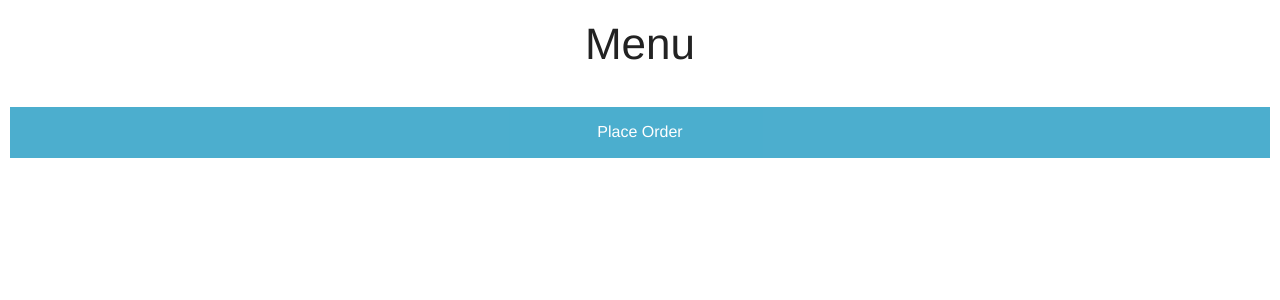
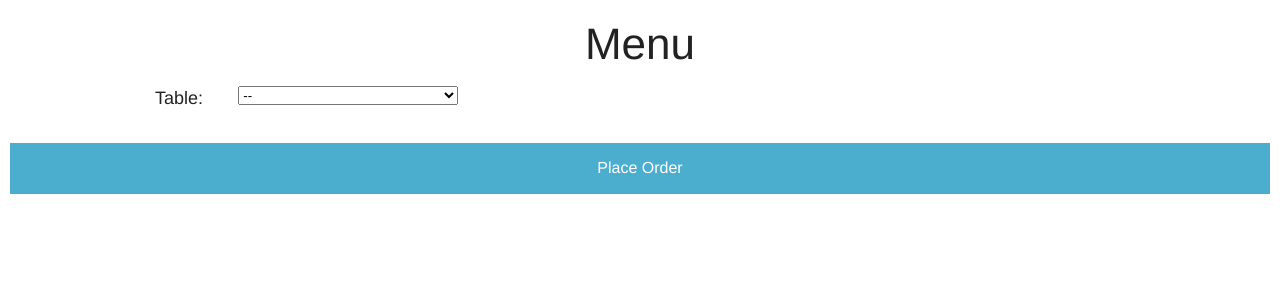
Before and after one commit to RevolutionTech/seared-quail, a Django app: page / in a window 1280 px wide. Shown: the top 300 px of the page. Run offline with Django 3.2, Linux system fonts and the light colour scheme; data that the repository does not hold is empty.

Commit message:
Added table selection to menu

```diff
--- a/seared_quail/menu/views.py
+++ b/seared_quail/menu/views.py
@@ -7,6 +7,7 @@
 from django.views.generic import TemplateView
 
 from menu.models import Category
+from restaurant.models import Table
 
 
 class MenuView(TemplateView):
@@ -25,5 +26,6 @@ class MenuView(TemplateView):
                     'menuitems': category.menuitem_set.all(),
                 })
         context['menu'] = menu
+        context['tables'] = Table.objects.all()
 
         return context
--- a/static/js/menu.js
+++ b/static/js/menu.js
@@ -1,10 +1,20 @@
 $(document).ready(function() {
     'use strict'
 
-    function check_order_button_status () {
+    // Order button should be enabled iff:
+    // 1) Table is selected
+    // 2) One or more menu items has quantity > 0
+    function update_order_button_status () {
         var order_button = $( '.button.placeorder' );
-        if (order_button.disabled) return;
 
+        // A table must be selected
+        var table_id = $( '.table' ).val();
+        if (table_id == 0){
+            order_button.attr("disabled", true);
+            return;
+        }
+
+        // One or more menu items has quantity > 0
         var disable = true;
         $( '.quantity' ).each(function() {
             var quantity = parseInt($(this).html());
@@ -14,6 +24,8 @@ $(document).ready(function() {
                 return;
             }
         })
+
+        // Set enabled/disabled
         if (disable) order_button.attr("disabled", true);
     };
 
@@ -22,7 +34,7 @@ $(document).ready(function() {
         var quantity = parseInt($( '#' + this.id + '.quantity' ).html());
         quantity += 1;
         $( '#' + this.id + '.quantity' ).html(quantity);
-        $( '.button.placeorder' ).removeAttr("disabled"); // order button should not be disabled anymore
+        if (quantity == 1) update_order_button_status(); // may have changed from disabled -> enabled
     });
     $( '.button.minus' ).click(function() {
         var quantity = parseInt($( '#' + this.id + '.quantity' ).html());
@@ -30,11 +42,19 @@ $(document).ready(function() {
             quantity -= 1;
         }
         $( '#' + this.id + '.quantity' ).html(quantity);
-        if (quantity == 0) check_order_button_status(); // might need to disable order button
+        if (quantity == 0) update_order_button_status(); // may have changed from enabled -> disabled
+    });
+
+    // Select table
+    $( '.table' ).change(function() {
+        update_order_button_status();
     });
 
     // Confirm order on Place Order button press
     $( '.button.placeorder' ).click(function() {
+        // Determine the table placing the order
+        var table_name = $( '.table :selected' ).text();
+
         // Determine the order being placed
         var order = [];
         $( '.quantity' ).each(function() {
@@ -51,7 +71,7 @@ $(document).ready(function() {
         })
 
         // Request confirmation
-        var ordertext = "Place this order?\n";
+        var ordertext = "Place this order for table " + table_name + "?\n";
         jQuery.each(order, function() {
             ordertext += this.quantity + " " + this.name + "\n";
         })
--- a/templates/menu.html
+++ b/templates/menu.html
@@ -19,6 +19,19 @@
     </ul>
 {% endfor %}
 
+<!-- Select Table -->
+<div class="row">
+    <div class="small-1 large-1 columns"><h5>Table:</h5></div>
+    <div class="small-11 large-3 columns end">
+        <select class="table">
+            <option value="0" selected>--</option>
+            {% for table in tables %}
+            <option value="{{ table.id }}">{{ table.number }}</option>
+            {% endfor %}
+        </select>
+    </div>
+</div>
+
 <!-- Place Order Button -->
 <br>
 <p>
```
